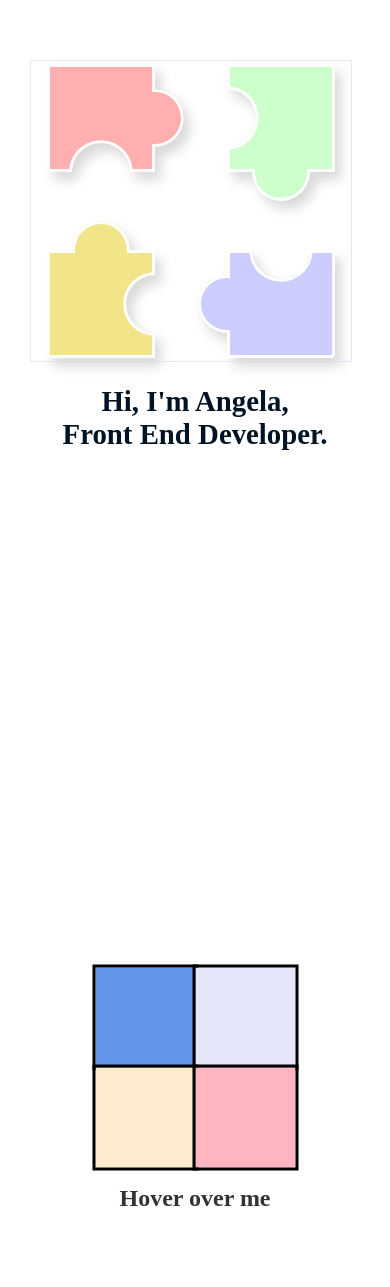
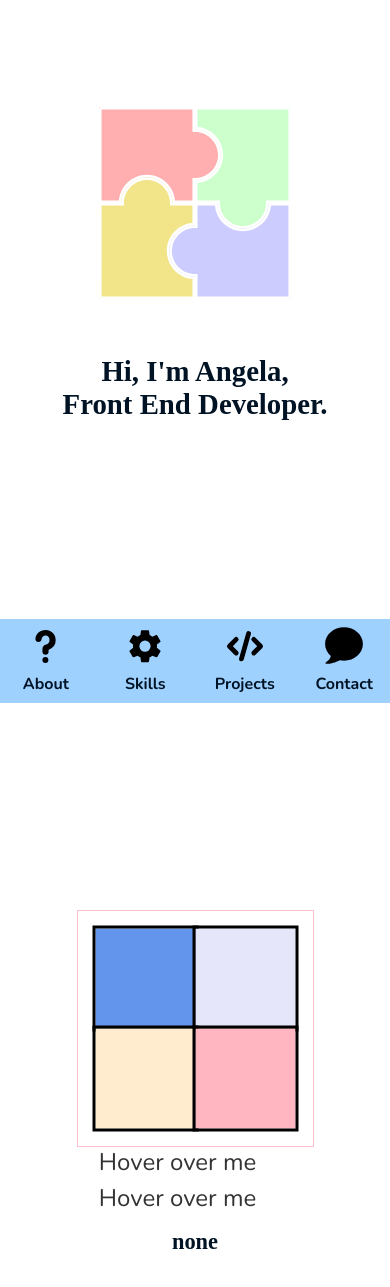
Before and after one commit to ang-riv/portfolio, a React (Create React App) app: page / in a window 390 px wide. Shown: the part 141-1428 px from the top of the page. Built offline with nearby package versions, Linux system fonts and the light colour scheme; a web font is replaced by a local one.

Commit message:
Added hover underline effect on tablet and desktop navigation items

```diff
--- a/src/App.js
+++ b/src/App.js
@@ -7,6 +7,7 @@ import SkillsSection from "./SkillsSection.js";
 import ProjectsSection from "./ProjectsSection.js";
 import ContactSection from "./ContactSection.js";
 import { motion } from "framer-motion";
+import { introPieces } from "./Imports.js";
 
 function App() {
   const animateTest = false;
@@ -17,9 +18,18 @@ function App() {
   const contactRef = useRef(null);
 
   const [isHovered, setIsHovered] = useState(false);
+  const [sectionName, setSectionName] = useState("none");
+  console.log(sectionName);
   return (
     <div className="App">
       {animateTest ? (
+        <>
+          <AboutSection ref={aboutRef} />
+          <SkillsSection ref={skillsRef} />
+          <ProjectsSection ref={projectsRef} />
+          <ContactSection ref={contactRef} />
+        </>
+      ) : (
         <>
           <Navigation
             aboutRef={aboutRef}
@@ -27,13 +37,6 @@ function App() {
             projectsRef={projectsRef}
             contactRef={contactRef}
           />
-          <AboutSection ref={aboutRef} />
-          <SkillsSection ref={skillsRef} />
-          <ProjectsSection ref={projectsRef} />
-          <ContactSection ref={contactRef} />
-        </>
-      ) : (
-        <>
           <IntroSection ref={introRef} />
           <div
             style={{
@@ -50,6 +53,7 @@ function App() {
                 display: "flex",
                 flexDirection: "column",
                 rowGap: "35px",
+                outline: "1px solid pink",
               }}
             >
               <motion.div
@@ -115,7 +119,7 @@ function App() {
               </motion.div>
             </div>
             <div>
-              <motion.h3
+              <motion.li
                 style={{
                   position: "relative",
                   display: "inline-block",
@@ -124,7 +128,43 @@ function App() {
                   paddingBottom: "4px",
                   width: "calc-size(fit-content, size + 35px)",
                 }}
-                onHoverStart={() => setIsHovered(true)}
+                onHoverStart={() => {
+                  setIsHovered(true);
+                  setSectionName("item1");
+                }}
+                onHoverEnd={() => setIsHovered(false)}
+              >
+                Hover over me
+                <motion.div
+                  style={{
+                    position: "absolute",
+                    bottom: 0,
+                    left: 0,
+                    height: "2px",
+                    width: "100%",
+                    backgroundColor: " #9fd1ff",
+                    transformOrigin: "left",
+                  }}
+                  initial={false}
+                  animate={{ scaleX: sectionName === "item1" ? 1 : 0 }}
+                  transition={{ duration: 0.4 }}
+                />
+              </motion.li>
+            </div>
+            <div>
+              <motion.li
+                style={{
+                  position: "relative",
+                  display: "inline-block",
+                  fontSize: "24px",
+                  color: "#333",
+                  paddingBottom: "4px",
+                  width: "calc-size(fit-content, size + 35px)",
+                }}
+                onHoverStart={() => {
+                  setIsHovered(true);
+                  setSectionName("item2");
+                }}
                 onHoverEnd={() => setIsHovered(false)}
               >
                 Hover over me
@@ -142,8 +182,9 @@ function App() {
                   animate={{ scaleX: isHovered ? 1 : 0 }}
                   transition={{ duration: 0.4 }}
                 />
-              </motion.h3>
+              </motion.li>
             </div>
+            <h4>{sectionName}</h4>
           </div>
         </>
       )}
--- a/src/Icons.js
+++ b/src/Icons.js
@@ -1,6 +1,6 @@
-import React from "react";
+import React, { useRef, useEffect, useState } from "react";
 import useWindowSize from "./useWindowSize";
-import { animate, delay, motion } from "framer-motion";
+import { motion } from "framer-motion";
 // svgs for puzzle pieces
 import { introPieces, desktopPieces, mobilePieces } from "./Imports";
 
@@ -8,71 +8,57 @@ import { introPieces, desktopPieces, mobilePieces } from "./Imports";
 
 // 2x2 puzzle in introSection
 export function IntroPuzzle() {
-  // uses introPieces svgs from the Imports.js
-  const size = useWindowSize();
-  function puzzleMargins(size1, size2, size3) {
-    if (size.width < 600) {
-      // if greater that
-      // mobile size
-      return size1;
-    } else if (size.width > 600 && size.width < 1024) {
-      // tablet size
-      return size2;
-    } else {
-      // desktop size
-      return size3;
+  // calulating the distance between the pieces on the left and right
+  const leftRef = useRef(null);
+  const rightRef = useRef(null);
+  const [distance, setDistance] = useState(null);
+
+  useEffect(() => {
+    if (leftRef.current && rightRef.current) {
+      const rect1 = leftRef.current.getBoundingClientRect();
+      const rect2 = rightRef.current.getBoundingClientRect();
+
+      const dx = rect2.left - rect1.left;
+      const dy = rect2.top - rect1.top;
+      const calculatedDistance = Math.sqrt(dx * dx + dy * dy);
+      setDistance(calculatedDistance);
     }
-  }
-
-  const connect = {
-    animate: { x: 26 },
-    transition: { delay: 1, duration: 1 },
-  };
-
-  const connect2 = {
-    animate: { x: -26 },
-    transition: { delay: 1, duration: 1 },
-  };
-
-  const connect3 = {
-    animate: { x: 26 },
-    transition: { delay: 2, duration: 1 },
-  };
-
-  const connect4 = {
-    animate: { x: -26 },
-    transition: { delay: 2, duration: 1 },
-  };
-
-  const transitions = {
-    delay: 1,
-    duration: 1.5,
-  };
-
-  const animations = {
-    scale: [1, 1.2],
-  };
+  }, []);
+  // calculates the distance required for each piece to connect with each other
+  const move = Math.ceil(distance) / 4;
   return (
     <>
       <motion.img
         src={introPieces.pinkPiece}
         className="intro-piece"
         alt="pink puzzle piece"
+        animate={{ x: move, y: move }}
+        transition={{ delay: 1, duration: 1.5 }}
+        ref={leftRef}
       />
       <motion.img
         src={introPieces.greenPiece}
         className="intro-piece"
         alt="green puzzle piece"
+        animate={{ x: -move, y: move }}
+        transition={{ delay: 1, duration: 1.5 }}
+        ref={rightRef}
       />
       <motion.img
         src={introPieces.yellowPiece}
         className="intro-piece"
         alt="yellow puzzle piece"
+        animate={{ x: move, y: -move }}
+        transition={{ delay: 1, duration: 1.5 }}
+        ref={leftRef}
       />
       <motion.img
         src={introPieces.purplePiece}
         className="intro-piece"
-        alt="yellow puzzle piece"
+        alt="purple puzzle piece"
+        animate={{ x: -move, y: -move }}
+        transition={{ delay: 1, duration: 1.5 }}
+        ref={rightRef}
       />
     </>
   );
--- a/src/Navigation.js
+++ b/src/Navigation.js
@@ -1,8 +1,12 @@
-import React from "react";
+import React, { useState } from "react";
+import { motion } from "framer-motion";
 import useWindowSize from "./useWindowSize";
 import { QuestionMarkIcon, GearIcon, CodeIcon, SpeechIcon } from "./Icons";
 
 const Navigation = ({ aboutRef, skillsRef, projectsRef, contactRef }) => {
+  // hover effects
+  const [isHovered, setIsHovered] = useState("");
+
   // scrolling to a specific section using refs
   const scrollToSection = (ref) => {
     if (ref.current) {
@@ -21,6 +25,12 @@ const Navigation = ({ aboutRef, skillsRef, projectsRef, contactRef }) => {
   ];
 
   const refCopy = [...sectionRefs];
+  const styles = {
+    width: "calc-size(fit-content, size + 25px)",
+    textAlign: "center",
+    position: "relative",
+    top: "3px",
+  };
   return (
     <>
       {size.width > 600 ? (
@@ -28,9 +38,25 @@ const Navigation = ({ aboutRef, skillsRef, projectsRef, contactRef }) => {
           <nav>
             <ul>
               {refCopy.map((section) => (
-                <li onClick={() => scrollToSection(section.ref)}>
+                <motion.li
+                  style={styles}
+                  onClick={() => scrollToSection(section.ref)}
+                  onHoverStart={() => setIsHovered(section.title)}
+                  onHoverEnd={() => setIsHovered("")}
+                >
                   {section.title}
-                </li>
+                  <motion.div
+                    style={{
+                      height: "3px",
+                      width: "100%",
+                      backgroundColor: "#9fd1ff",
+                      transformOrigin: "left",
+                    }}
+                    initial={false}
+                    animate={{ scaleX: isHovered === section.title ? 1 : 0 }}
+                    transition={{ duration: 0.4 }}
+                  />
+                </motion.li>
               ))}
             </ul>
           </nav>
--- a/src/style.css
+++ b/src/style.css
@@ -88,14 +88,14 @@ a {
 }
 
 .nav-container nav ul li {
-  margin-right: 3em;
+  margin-right: 2em;
   font-weight: bolder;
   font-size: 1.3em;
   list-style-type: none;
 }
 
 .nav-container nav ul li:last-of-type {
-  background-color: #9fd1ff;
+  background-color: var(--blue);
   margin-right: 2.5em;
   padding: 0.25em 1.3em;
   border-radius: 0.938em;
@@ -151,21 +151,21 @@ a {
 }
 
 .intro-puzzle-container {
-  height: 35em;
-  width: 40em;
+  max-height: 40em;
+  max-width: 40em;
+  height: fit-content;
+  width: fit-content;
   margin-left: 1em;
   margin-bottom: 0;
   display: flex;
   justify-content: center;
   align-items: center;
   flex-flow: row wrap;
-  outline: 1px solid lavender;
 }
 
 .intro-piece {
   height: 17em;
   width: 17em;
-  filter: drop-shadow(0.375em 0.5em 0.375em var(--grey));
 }
 
 /** about section styles **/
@@ -387,8 +387,9 @@ a {
   }
 
   .intro-puzzle-container {
-    height: 28em;
-    width: 28em;
+    max-height: 28em;
+    max-width: 28em;
+    margin: 0 auto;
   }
 
   .intro-piece {
@@ -419,14 +420,14 @@ a {
   }
 
   .intro-puzzle-container {
-    height: 18.75em;
-    width: 20em;
-    margin-left: 2em;
+    max-height: 18em;
+    max-width: 18em;
+    margin: 0 auto;
   }
 
   .intro-piece {
-    height: 9em;
-    width: 9em;
+    height: 8em;
+    width: 8em;
   }
 
   /* about section */
```
